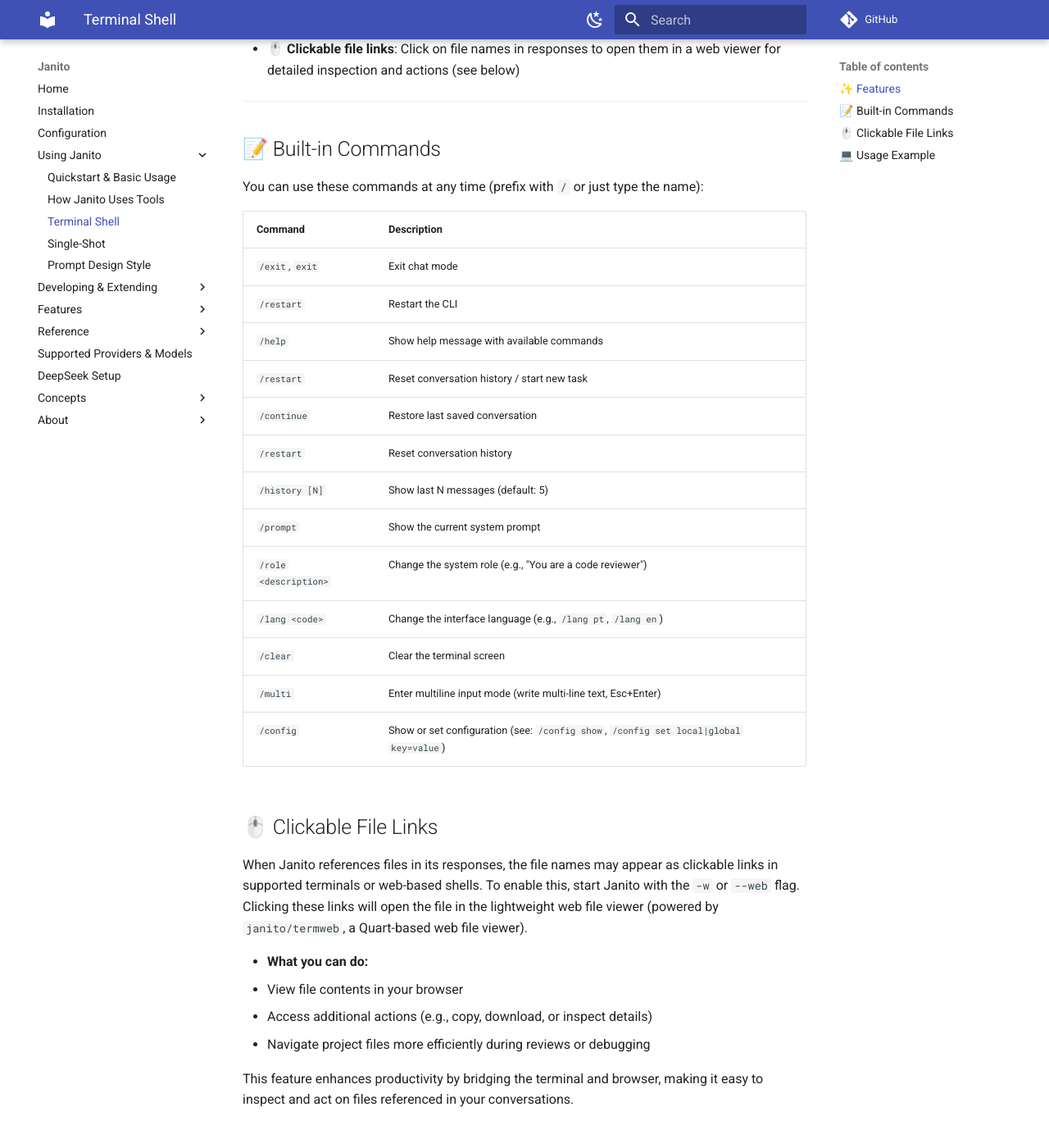
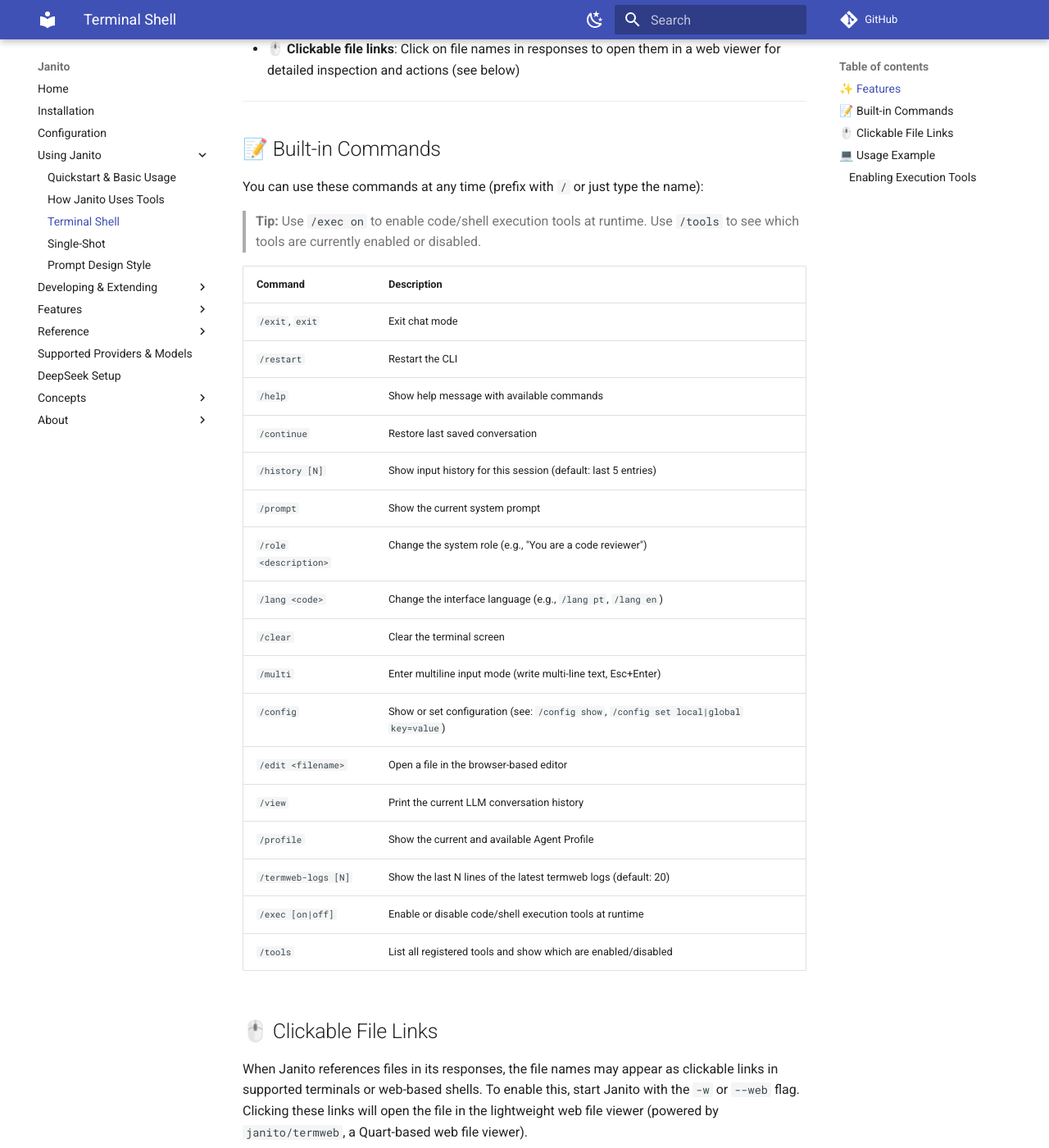
Before and after one commit to jiweigang1/janito, an MkDocs documentation site: the page built from docs/guides/terminal-shell.md, in a window 1280 px wide and 1400 px high, scrolled down 502 px. Shown: the whole window at 82% size. Built offline with MkDocs 1.6.1 and Material for MkDocs 9.7.7, drawn with Linux system fonts in a browser that asks for light colours; comment, search, counter and statistics services are not loaded; some of the changed text lies outside the part shown.

Commit message:
Update guides: clarify /exec and /tools commands, improve shell usage docs

````diff
--- a/docs/guides/terminal-shell.md
+++ b/docs/guides/terminal-shell.md
@@ -18,21 +18,27 @@
 
 You can use these commands at any time (prefix with `/` or just type the name):
 
+> **Tip:** Use `/exec on` to enable code/shell execution tools at runtime. Use `/tools` to see which tools are currently enabled or disabled.
+
 | Command                | Description                                                      |
 |--- --- --- --- --- --- --- --- |--- --- --- --- --- --- --- --- --- --- --- --- --- --- --- --- --- --- --- --- --- --- |
 | `/exit`, `exit`        | Exit chat mode                                                   |
 | `/restart`             | Restart the CLI                                                  |
 | `/help`                | Show help message with available commands                        |
-| `/restart`             | Reset conversation history / start new task                      |
 | `/continue`            | Restore last saved conversation                                  |
-| `/restart`             | Reset conversation history                                       |
-| `/history [N]`         | Show last N messages (default: 5)                                |
+| `/history [N]`         | Show input history for this session (default: last 5 entries)    |
 | `/prompt`              | Show the current system prompt                                   |
 | `/role <description>`  | Change the system role (e.g., "You are a code reviewer")        |
 | `/lang <code>`         | Change the interface language (e.g., `/lang pt`, `/lang en`)      |
 | `/clear`               | Clear the terminal screen                                        |
 | `/multi`               | Enter multiline input mode (write multi-line text, Esc+Enter)    |
 | `/config`              | Show or set configuration (see: `/config show`, `/config set local|global key=value`) |
+| `/edit <filename>`     | Open a file in the browser-based editor                          |
+| `/view`                | Print the current LLM conversation history                       |
+| `/profile`             | Show the current and available Agent Profile                     |
+| `/termweb-logs [N]`    | Show the last N lines of the latest termweb logs (default: 20)   |
+| `/exec [on|off]`       | Enable or disable code/shell execution tools at runtime          |
+| `/tools`               | List all registered tools and show which are enabled/disabled     |
 
 ## 🖱️ Clickable File Links
 
@@ -46,6 +52,23 @@
 This feature enhances productivity by bridging the terminal and browser, making it easy to inspect and act on files referenced in your conversations.
 
 ## 💻 Usage Example
+
+### Enabling Execution Tools
+
+By default, tools that can execute code or shell commands are **disabled** for safety. To enable these tools (such as code execution, shell commands, etc.), use the `/exec on` command at any time in the shell:
+
+```sh
+/exec on
+```
+
+To disable execution tools again, use:
+
+```sh
+/exec off
+```
+
+Use `/tools` to see which tools are currently enabled or disabled.
+
 
 ```sh
 janito
````
Also changed, not shown: docs/guides/using.md (+1 -1 lines).
